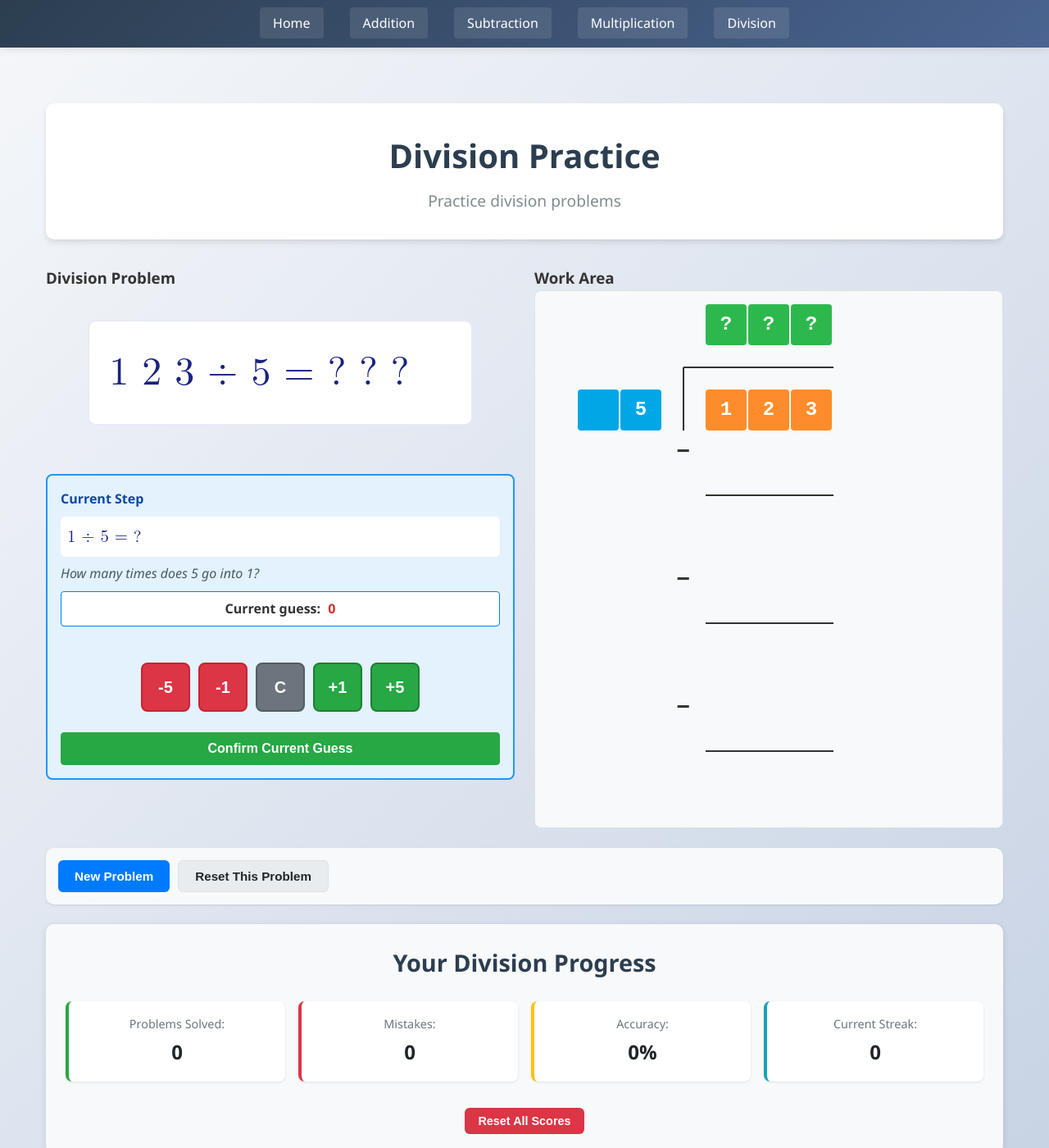
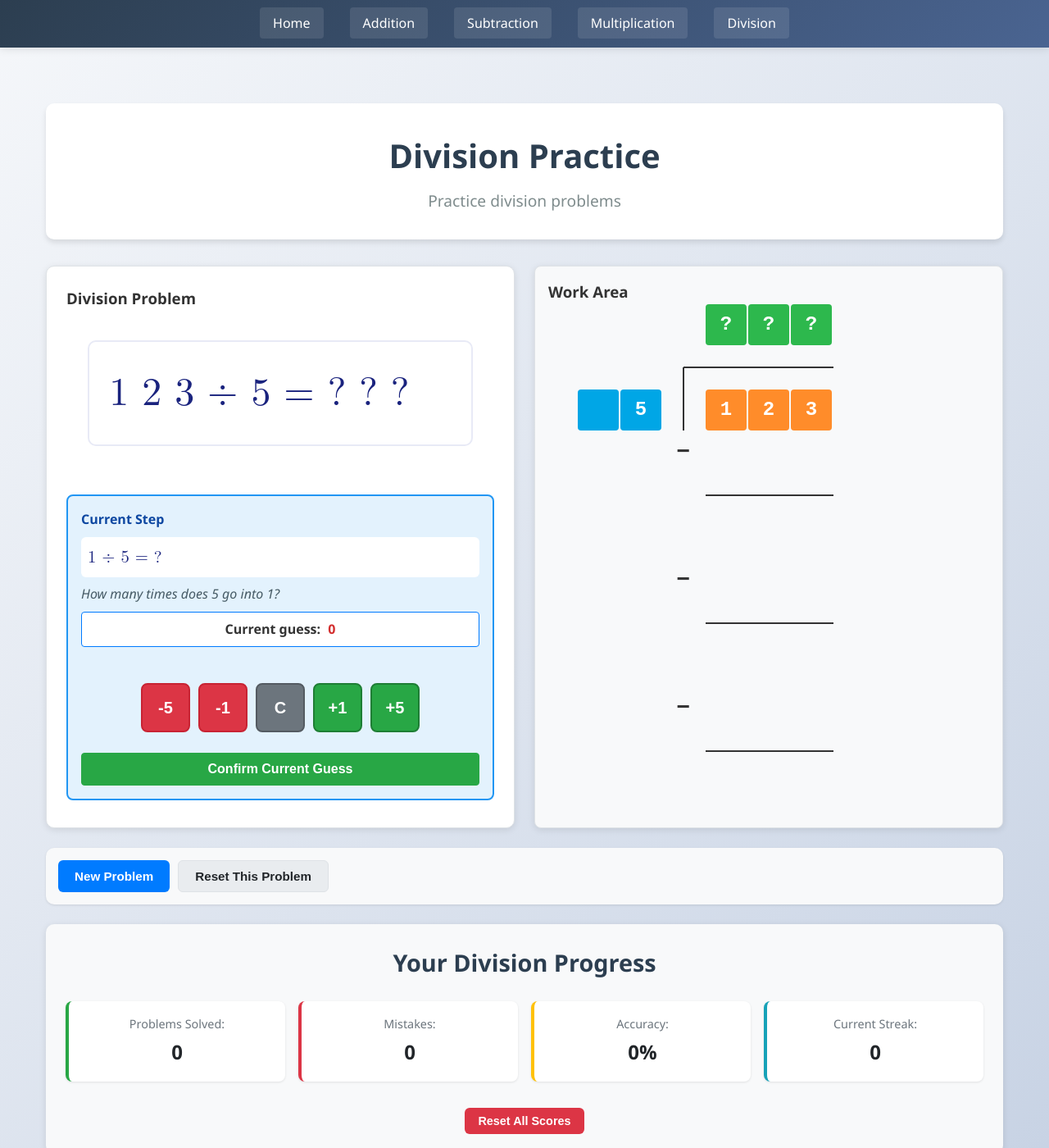
Before and after one commit to ZBZFirst/Math, a Jekyll site: the page built from division.md, in a window 1280 px wide and 1400 px high. Shown: the whole window at 82% size. Built offline with Jekyll 4.4.1, drawn with Linux system fonts in a browser that asks for light colours.

Commit message:
Update division.css

```diff
--- a/assets/css/division.css
+++ b/assets/css/division.css
@@ -90,7 +90,7 @@
 /* ============================================
    PROBLEM DISPLAY (LEFT SIDE)
    ============================================ */
-.main-problem-container {
+.left-container {
     background: var(--white);
     border-radius: 10px;
     padding: var(--space-lg);
@@ -173,7 +173,7 @@
 /* ============================================
    WORK AREA (RIGHT SIDE)
    ============================================ */
-.work-container {
+.right-container {
     background: var(--white);
     border-radius: 10px;
     padding: var(--space-lg);
@@ -181,7 +181,7 @@
     border: 1px solid #dee2e6;
 }
 
-.Work-Container {
+.right-container {
     min-height: 400px;
     padding: var(--space-md);
     background: var(--light);
@@ -570,8 +570,8 @@
     justify-content: center;
 }
 
-/* When work-feedback is hidden, adjust main-problem-container spacing */
-.main-problem-container:has(.work-feedback.hidden) {
+/* When work-feedback is hidden, adjust left-container spacing */
+.left-container:has(.work-feedback.hidden) {
     padding-bottom: var(--space-lg);
 }
 
@@ -705,7 +705,7 @@
         font-size: 1.4em;
     }
 
-    .Work-Container {
+    .right-container {
         min-height: 350px;
     }
 }
@@ -723,7 +723,7 @@
         font-size: 1.2em;
     }
 
-    .Work-Container {
+    .right-container {
         min-height: 300px;
     }
 
```
